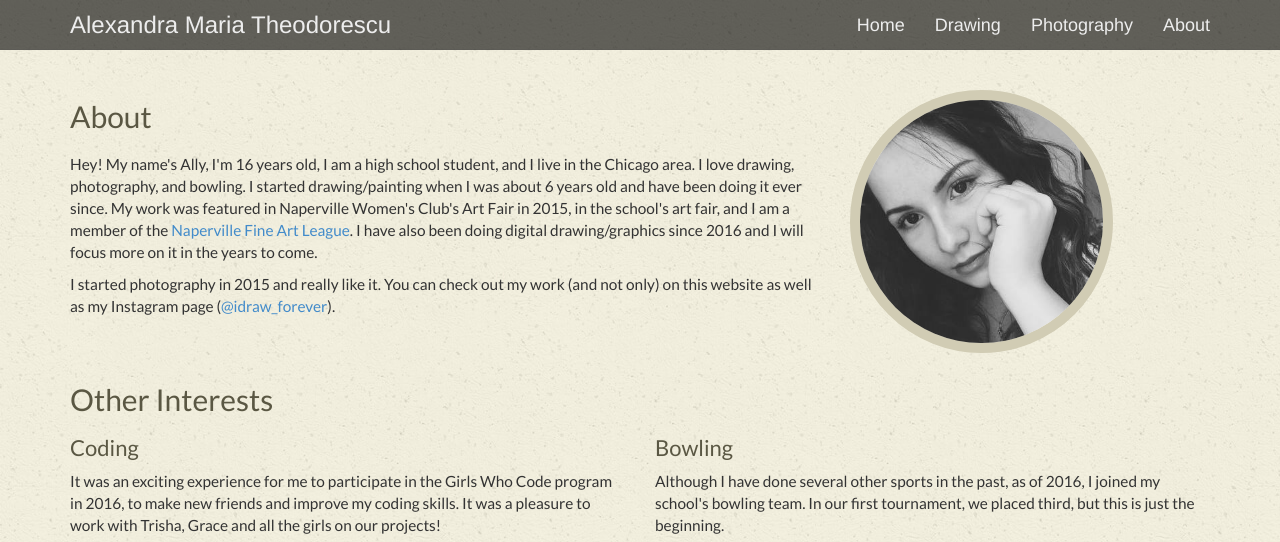
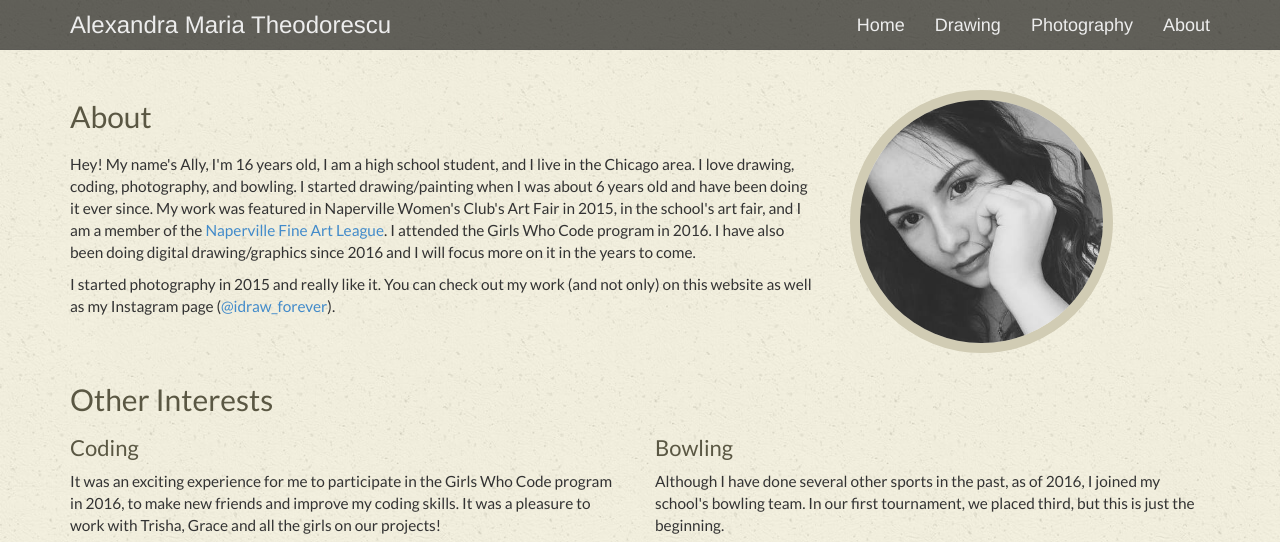
Before and after one commit to allyth/allyth, a Jekyll site: the page built from about.html, in a window 1280 px wide and 900 px high, cut to the strip 0-542 px from the top of the window. Built offline with Jekyll 4.4.1, drawn with Linux system fonts in a browser that asks for light colours; some web fonts are replaced.

Commit message:
Small update to About

```diff
--- a/about.html
+++ b/about.html
@@ -9,7 +9,7 @@
             <h2>About</h2>
 
             <div style="padding: 10px 0px;">
-                <p>Hey! My name's Ally, I'm 16 years old, I am a high school student, and I live in the Chicago area. I love drawing, photography, and bowling. I started drawing/painting when I was about 6 years old and have been doing it ever since. My work was featured in Naperville Women's Club's Art Fair in 2015, in the school's art fair, and I am a member of the <a href="http://www.napervilleartleague.com/alexandra-theodorescu.html">Naperville Fine Art League</a>. I have also been doing digital drawing/graphics since 2016 and I will focus more on it in the years to come.</p>
+                <p>Hey! My name's Ally, I'm 16 years old, I am a high school student, and I live in the Chicago area. I love drawing, coding, photography, and bowling. I started drawing/painting when I was about 6 years old and have been doing it ever since. My work was featured in Naperville Women's Club's Art Fair in 2015, in the school's art fair, and I am a member of the <a href="http://www.napervilleartleague.com/alexandra-theodorescu.html">Naperville Fine Art League</a>. I attended the Girls Who Code program in 2016. I have also been doing digital drawing/graphics since 2016 and I will focus more on it in the years to come.</p>
                 <p>I started photography in 2015 and really like it. You can check out my work (and not only) on this website as well as my Instagram page (<a href="https://www.instagram.com/idraw_forever/">@idraw_forever</a>).</p>
                 <!--<br>-->
             </div>
```
